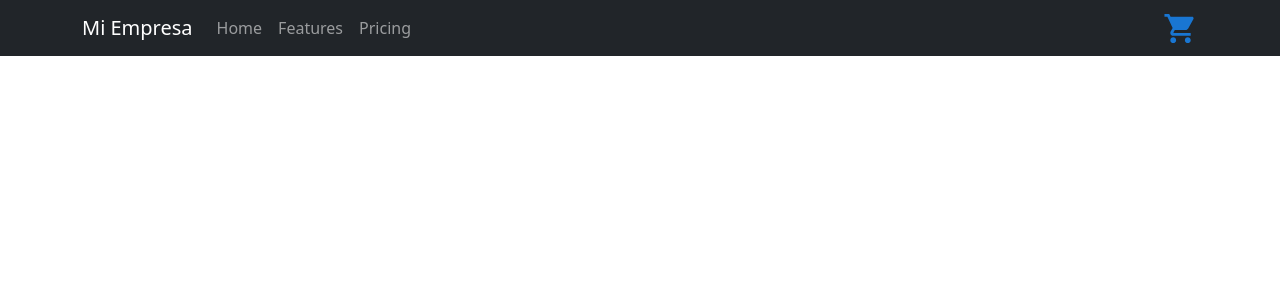
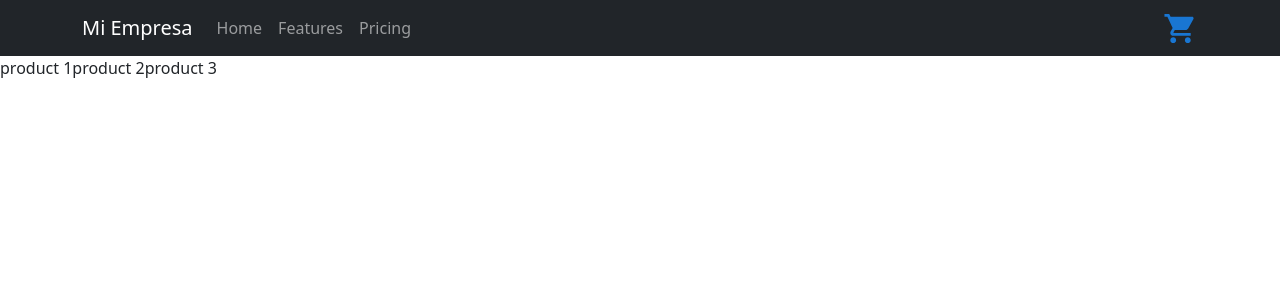
Before and after one commit to courseskev/ReactCourse, a React (Create React App) app: page / in a window 1280 px wide. Shown: the top 300 px of the page. Built offline with nearby package versions, Linux system fonts and the light colour scheme.

Commit message:
including ItemListContainer.js

```diff
--- a/src/App.js
+++ b/src/App.js
@@ -1,11 +1,16 @@
-
-import './App.css';
-import NavBar from './Components/NavBar';
-import 'bootstrap/dist/css/bootstrap.min.css';
+import "./App.css";
+import NavBar from "./Components/NavBar";
+import "bootstrap/dist/css/bootstrap.min.css";
+import ItemListContainer from "./Components/ItemListContainer";
+import { useState } from "react";
 
 function App() {
+  const catalog = ["product 1", "product 2", "product 3"];
   return (
-    <NavBar/>
+    <>
+      <NavBar />
+      <ItemListContainer product={catalog} />
+    </>
   );
 }
 
--- /dev/null
+++ b/src/Components/ItemListContainer.js
@@ -0,0 +1,11 @@
+import React from "react";
+
+const ItemListContainer = (props) => {
+  return (
+    <>
+      <li style={{ "list-style": "none" }}>{props.product}</li>
+    </>
+  );
+};
+
+export default ItemListContainer;
```
